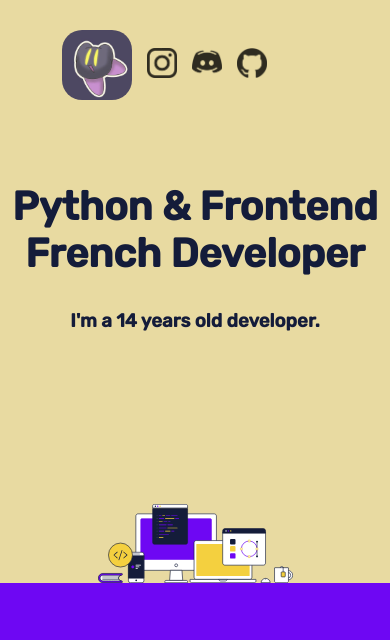
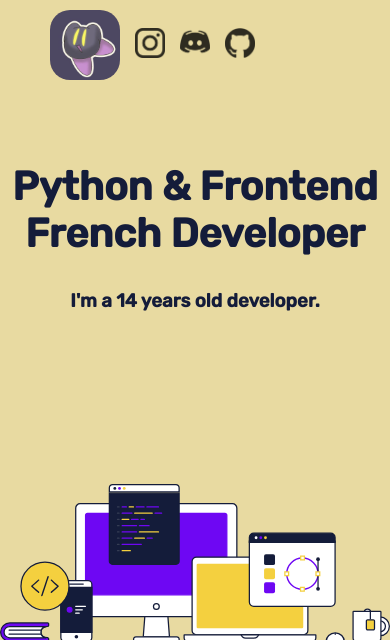
Before and after one commit to ValentinLvrr/valentinlvrr.github.io, a plain HTML site: page index.html in a window 390 px wide. Shown: the top 640 px of the page. Drawn offline with Linux system fonts and the light colour scheme; no server answers.

Commit message:
🎨 Responsive design

```diff
--- a/style.css
+++ b/style.css
@@ -12,8 +12,7 @@ body {
 /*      LOGO     */
 /*---------------*/
 img.logo {
-  margin-left: 16%;
-  margin-right: 0%;
+  margin-left: 50px;
   width: 70px;
   border-radius: 20px;
 }
@@ -54,7 +53,7 @@ div.devices {
   display: flex;
 }
 img.devices{
-  width: 50%;
+  width: 900px;
 }
 
 /*---------------*/
@@ -125,8 +124,20 @@ img.logo:hover{
   transform: rotate(360deg);
 }
 
-@media (max-width:400px) {
+@media (max-width:800px) {
+  div.images {
+    margin-top: 10px;
+  }
+  img.devices{
+    width: 100%;
+  }
   div.project_box {
-    width: 300px;
+    width: 90%;
+  }
+  div.separation {
+    height: 250px;
+  }
+  div.separation img{
+    content: url("https://skillicons.dev/icons?i=html,css,js,github,raspberrypi,linux,react,python,markdown,vscode&theme=dark&perline=5");
   }
 }
```
